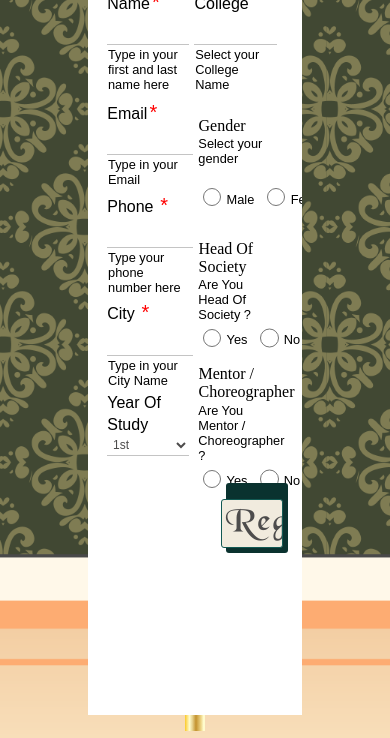
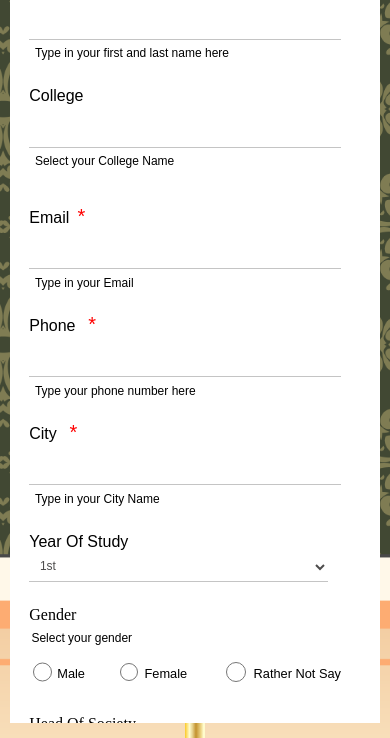
Before and after one commit to dvm-bitspilani/oasis-2021-main, a plain HTML site: page registration.html in a window 390 px wide. Shown: the part 106-844 px from the top of the page. Drawn offline with Linux system fonts and the light colour scheme; a web font is replaced by a local one.

Commit message:
responsive

```diff
--- a/registration.html
+++ b/registration.html
@@ -16,12 +16,12 @@
 
         <form action="" method="POST">
             <div class="input-row">
-                <div>
+                <div class="input-cell">
                     <label for="">Name</label>
                     <input type="text" required>
                     <p class="input-explanation">Type in your first and last name here</p>
                 </div>
-                <div>
+                <div class="input-cell">
                     <label for="" class="not-required">College </label>
                     <input type="text" required>
                     <p class="input-explanation">Select your College Name</p>
@@ -31,22 +31,22 @@
             <div class="input-row">
 
                 <div class="input-column">
-                    <div style="margin-bottom: 5%;">
+                    <div class="input-cell" class="input-cell" style="margin-bottom: 5%;">
                         <label for="">Email</label>
                         <input type="email" required>
                         <p class="input-explanation">Type in your Email</p>
                     </div>
-                    <div style="margin-bottom: 5%;">
+                    <div class="input-cell" class="input-cell" style="margin-bottom: 5%;">
                         <label for="">Phone </label>
                         <input type="tel" pattern="[0-9]{5}-[0-9]{5}" required>
                         <p class="input-explanation phone-explanation">Type your phone number here</p>
                     </div>
-                    <div style="margin-bottom: 5%;">
+                    <div class="input-cell" class="input-cell" style="margin-bottom: 5%;">
                         <label for="">City </label>
                         <input type="text" required>
                         <p class="input-explanation">Type in your City Name</p>
                     </div>
-                    <div>
+                    <div class="input-cell" class="input-cell">
                         <label for="" class="not-required">Year Of Study </label>
                         <select name="year" id="yearofstudy" required>
                             <option value="1st">1st</option>
--- a/stylesheets/registration.css
+++ b/stylesheets/registration.css
@@ -195,3 +195,58 @@ background-color: black;
 color: white;
 width: 88%;
 } */
+
+
+@media only screen and (max-width:968px) {
+
+    .input-row {
+        flex-direction: column;
+    }
+
+    .registration-container>h1 {
+        font-size: 2.5rem;
+        margin: 0;
+        text-align: center;
+    }
+
+    .input-column:nth-child(2) {
+        width: 95%;
+    }
+
+    .register-wrapper {
+        justify-content: center;
+    }
+
+    #register {
+        width: 70%;
+        font-size: 1.5rem;
+        margin-left: 0;
+    }
+
+    .register-wrapper::before {
+
+        height: 40px;
+        width: 70%;
+        right: 35px;
+        bottom: -5px;
+        background-color: #0A322F;
+        border-radius: 3px;
+    }
+
+    .input-explanation {
+        font-size: 0.75rem;
+    }
+
+    label {
+        font-size: 1rem;
+    }
+
+    .registration-container {
+        width: 85vw;
+        padding-bottom: 8%;
+    }
+
+    .input-cell {
+        margin: 2.5% 0;
+    }
+}
```
